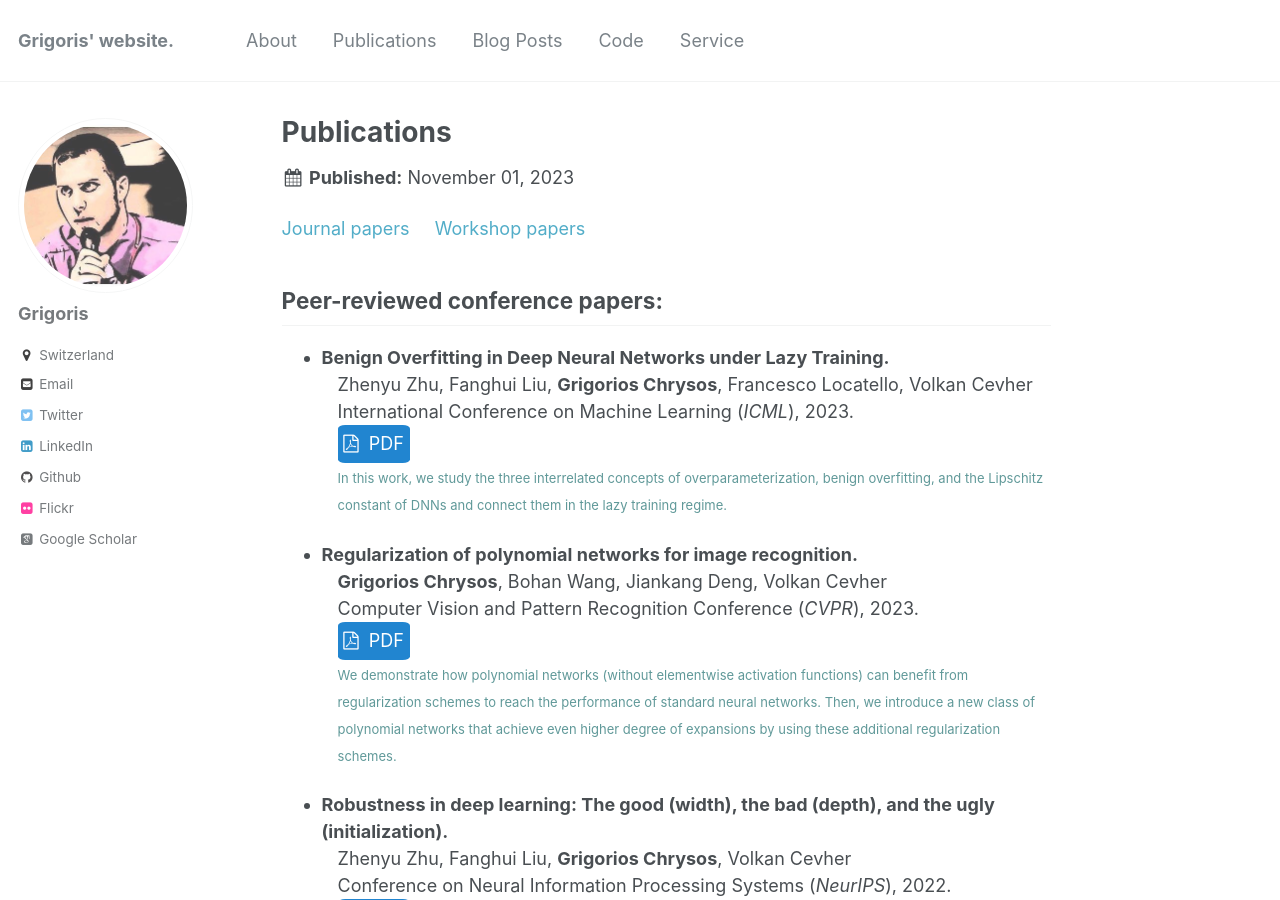
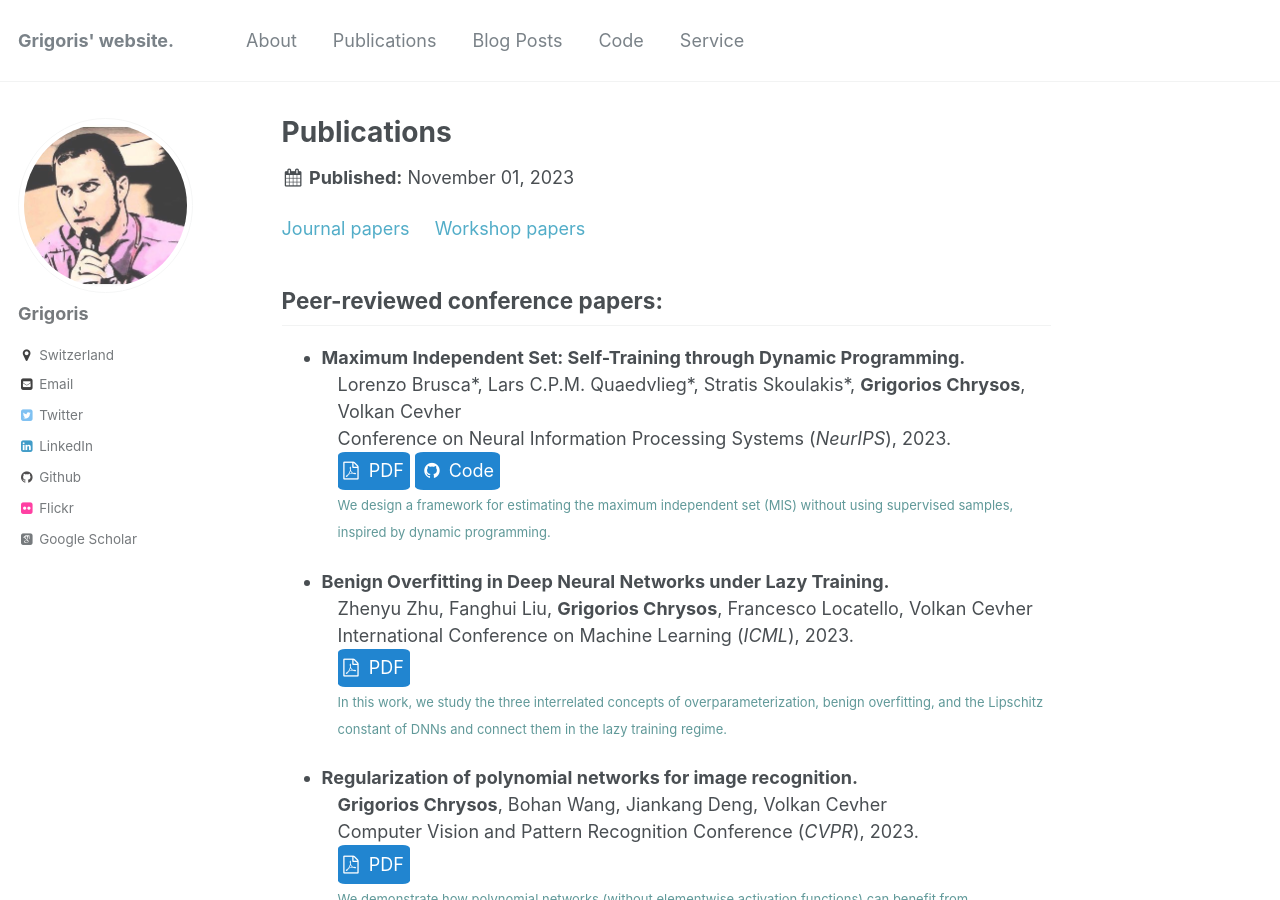
Before and after one commit to grigorisg9gr/grigorisg9gr.github.io, a Jekyll site: the page built from _publications/index.html, in a window 1280 px wide and 900 px high. Built offline with Jekyll 4.4.1, drawn with Linux system fonts in a browser that asks for light colours; some web fonts are replaced.

Commit message:
Update the neurips papers and Madison.

```diff
--- a/_pages/about/index.html
+++ b/_pages/about/index.html
@@ -6,7 +6,7 @@ tags: [About me, Interests]
 comments: false
 ---
         <div>
-        <p> I am a Postdoctoral Researcher at <a href="https://www.epfl.ch/en/">Ecole Polytechnique Federale de Lausanne (EPFL)</a> working with <a href="https://people.epfl.ch/volkan.cevher">Volkan Cevher</a>. Before that, I obtained my PhD from <a href="https://www.imperial.ac.uk/"> Imperial College London</a> working with <a href="https://www.imperial.ac.uk/people/s.zafeiriou">Stefanos Zafeiriou</a>.  During my PhD, I had the chance to do internships in Facebook, Nvidia Research, and Preferred Networks.
+        <p> I am an Assistant Professor in University of Wisconsin-Madison. Previously, I was a Postdoctoral Researcher at <a href="https://www.epfl.ch/en/">Ecole Polytechnique Federale de Lausanne (EPFL)</a> working with <a href="https://people.epfl.ch/volkan.cevher">Volkan Cevher</a>. Before that, I obtained my PhD from <a href="https://www.imperial.ac.uk/"> Imperial College London</a> working with <a href="https://www.imperial.ac.uk/people/s.zafeiriou">Stefanos Zafeiriou</a>. During my PhD, I had the chance to do internships in Facebook, Nvidia Research, and Preferred Networks.
 
         <p> My research interests lie in statistical machine learning and computer vision, and more precisely in learning (robust) representations and generative modeling. You can find further details of my current and previous research projects in the publications page.
         </div>
@@ -22,6 +22,6 @@ comments: false
                                     I enjoy photos; I ocassionally try to upload <a href="https://flic.kr/ps/zWeyY">some of them</a>.</br>
                                     <!--<a href="taking_photos.html" class="fancybox fancybox.iframe" title="Grigoris' collection of pictures">My effort</a> to share some of the attractive pics.</li>-->
                	<li> <span class="thick">Outdoor activities:</span>
-                                    Any outdoor activity/sport sounds exciting to me. In fact, Switzerland offers a great chance for winter sports and incredible hikes.</li>
+                                    Most outdoor activities/sports sound exciting to me.</li>
         </ul>
        </div>
--- a/_publications/index.html
+++ b/_publications/index.html
@@ -23,6 +23,16 @@ collection: publications
 <h2 id="peer-reviewed-conferences">Peer-reviewed conference papers:</h2>
 <ul>
 
+
+
+<li><strong>Maximum Independent Set: Self-Training through Dynamic Programming.</strong>
+    <div style="padding-left: 16px">
+      <p>Lorenzo Brusca*, Lars C.P.M. Quaedvlieg*, Stratis Skoulakis*, <strong>Grigorios Chrysos</strong>, Volkan Cevher<br>
+      Conference on Neural Information Processing Systems (<em>NeurIPS</em>), 2023. <br>
+      <a style="color: white; text-decoration: none;" href="https://arxiv.org/pdf/2310.18672.pdf"><span class="buttong button-round"> <i class="fa fa-file-pdf-o" aria-hidden="true"></i> &nbsp;PDF</span></a>
+      <a style="color: white; text-decoration: none;" href="https://github.com/LIONS-EPFL/dynamic-MIS"><span class="buttong button-round"> <i class="fa fa-fw fa-github" aria-hidden="true"></i>&nbsp;Code</span></a><br>
+      <span style="color: #609999; font-size: 13px; line-height: 13px;">We design a framework for estimating the maximum independent set (MIS) without using supervised samples, inspired by dynamic programming.</span></p> <!-- https://arxiv.org/abs/2310.18672 -->
+    </div></li>
 
 
 <li><strong>Benign Overfitting in Deep Neural Networks under Lazy Training.</strong>
--- a/index.html
+++ b/index.html
@@ -6,9 +6,8 @@ tags: [About me, machine learning]
 comments: false
 ---
 
-<p style="color:red">I will join the University of Wisconsin-Madison as an Assistant Professor, starting this fall. If you have any ideas or want to work with me, feel free to reach out.</p>
 
-<p>I am a Postdoctoral Researcher at <a href="https://www.epfl.ch/en/">Ecole Polytechnique Federale de Lausanne (EPFL)</a> since November 2020. </p>
+<p>I am an Assistant Professor in University of Wisconsin-Madison. </p>
 
 My research focuses on reliable machine learning and the design and study of expressive models that are robust to noise and generalize well in out-of-distribution data. Concretely,
 
@@ -20,6 +19,7 @@ My research focuses on reliable machine learning and the design and study of exp
 
 <h2>News</h2>
 <ul>
+    <li> October 2023: The following papers are accepted at <strong>NeurIPS 2023</strong>: <a href="https://arxiv.org/abs/2310.18672"><span style="color: #0000ff;">`Maximum Independent Set: Self-Training through Dynamic Programming'</span></a> and </span>`On the Convergence of Encoder-Only Shallow Transformers'.
     <li>June 2023: The slides and the recording of our tutorial titled `Deep Learning Theory for Vision' at CVPR'23 are available: <a href="https://dl-theory.github.io/assets/CVPR.pdf">Slides</a> and <a href="https://www.youtube.com/watch?v=XtPGP9SXyiI">recording</a>. More information: <a href="https://dl-theory.github.io/">https://dl-theory.github.io/</a>.
     <li>May 2023: The following paper has been accepted at <strong>Transactions on Machine Learning Research (TMLR)</strong>: <a href="https://openreview.net/forum?id=N7lCDaeNiS"><span style="color: #0000ff;">`Federated Learning under Covariate Shifts with Generalization Guarantees'</span></a>.
     <li>April 2023: The following paper has been accepted at <strong>ICML 2023</strong>: <a href="https://arxiv.org/abs/2305.19377"><span style="color: #0000ff;">`Benign Overfitting in Deep Neural Networks under Lazy Training'</span></a>.
```
